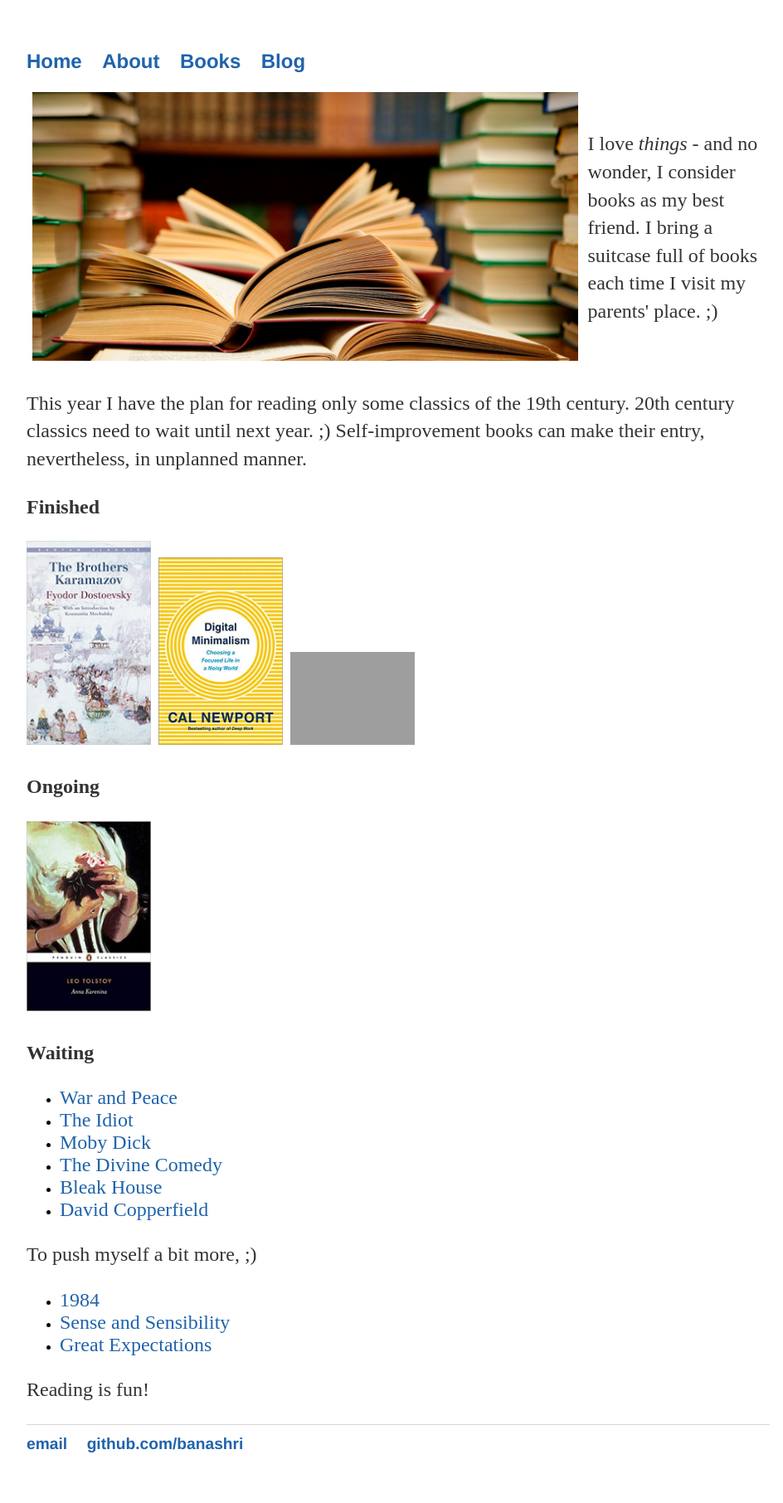
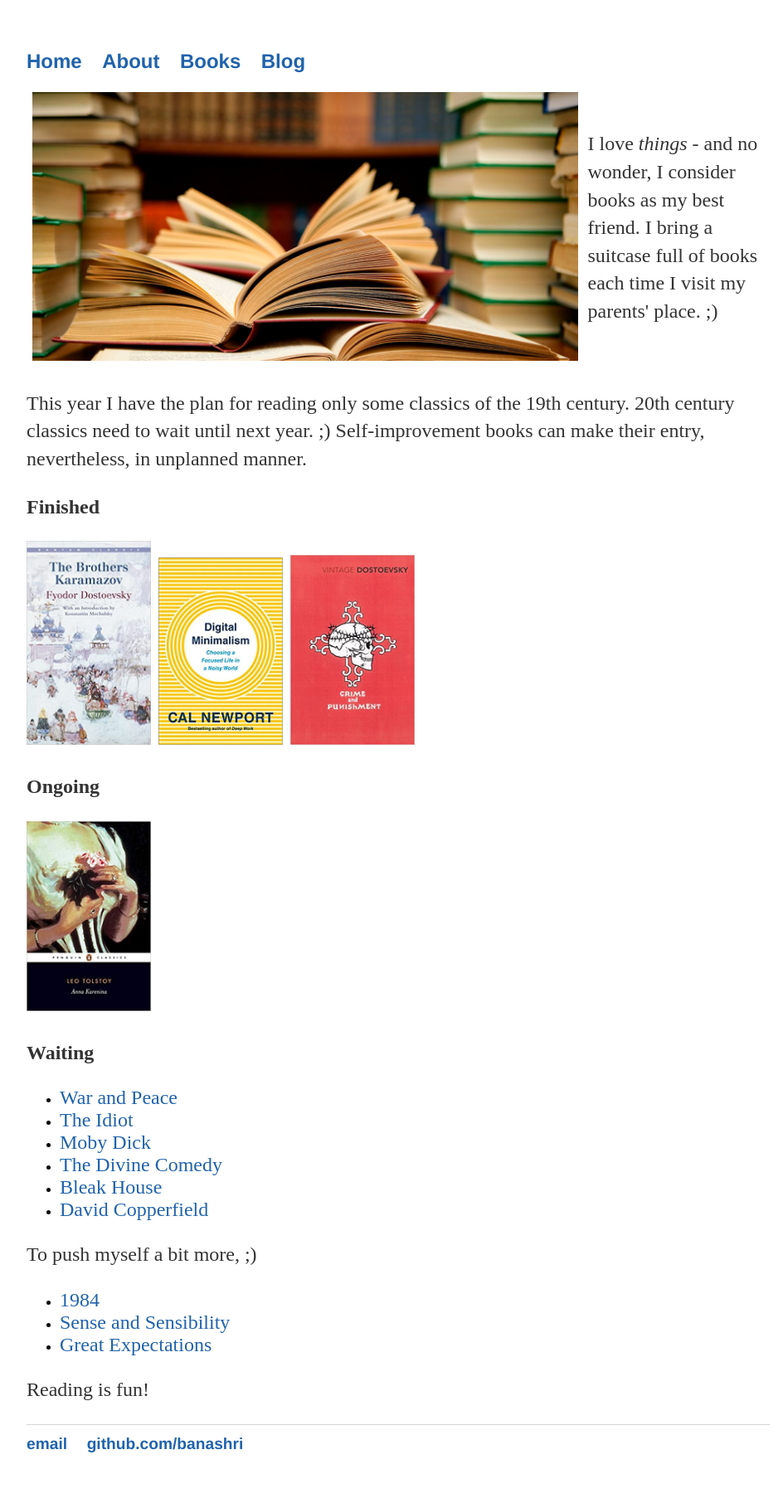
Before and after one commit to Banashri/banashri.github.io, a Jekyll site: the page built from books/index.md, in a window 1280 px wide. Shown: the whole page at 83% size, without its empty margins (160-1104 px from the left). Built offline with Jekyll 4.4.1, drawn with Linux system fonts in a browser that asks for light colours.

Commit message:
Book update

```diff
--- a/books/index.md
+++ b/books/index.md
@@ -27,7 +27,7 @@ This year I have the plan for reading only some classics of the 19th century. 20
   <img class=".books-image" src="https://banashri.github.io/images/3.jpg" alt="Digital Minimalism" style="width:150px">
 </a>
 <a target="_blank" href="https://www.amazon.de/-/en/Fyodor-Dostoevsky/dp/0099981904/ref=sr_1_5?crid=2VMPIEBV0MTBM&dchild=1&keywords=crime+and+punishment&qid=1611423230&sprefix=crime+and+%2Caps%2C175&sr=8-5">
-  <img class=".books-image" src="https://banashri.github.io/images/cnadpjpg" alt="Crime and Punishment" style="width:150px">
+  <img class=".books-image" src="https://banashri.github.io/images/candp.jpg" alt="Crime and Punishment" style="width:150px">
 </a>
 
 **Ongoing**
```
